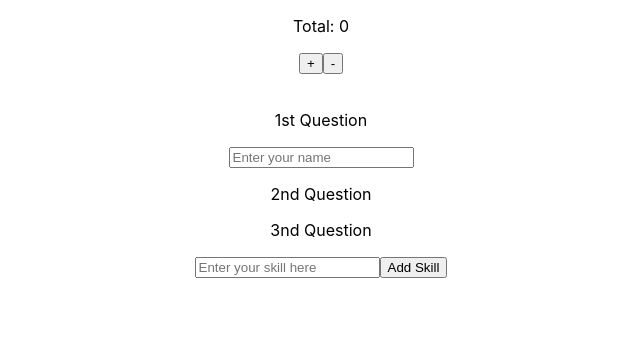
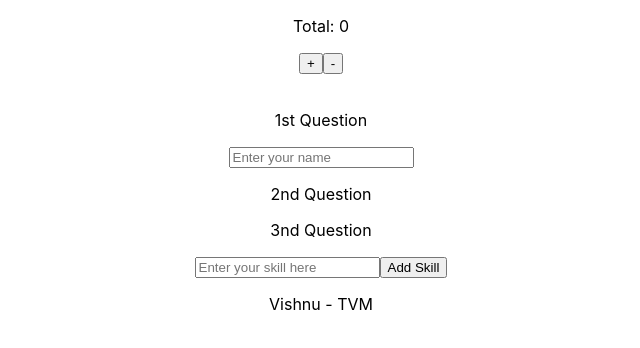
Before and after one commit to vishnuttxminds/react-start-app, a React (Create React App) app: page / in a window 1280 px wide. Shown: the top 348 px of the page, without its empty margins (319-959 px from the left). Built offline with nearby package versions, Linux system fonts and the light colour scheme.

Commit message:
updated the probs display

```diff
--- a/src/screens/ShowHideScreen.js
+++ b/src/screens/ShowHideScreen.js
@@ -53,6 +53,11 @@ function ShowHideScreen(props) {
           ))}
         </ul>
       </div>
+
+
+      {/* probs details */}
+
+      <p>{props.userInfo.name} - {props.userInfo.place}</p>
     </div>
   );
 }
```
